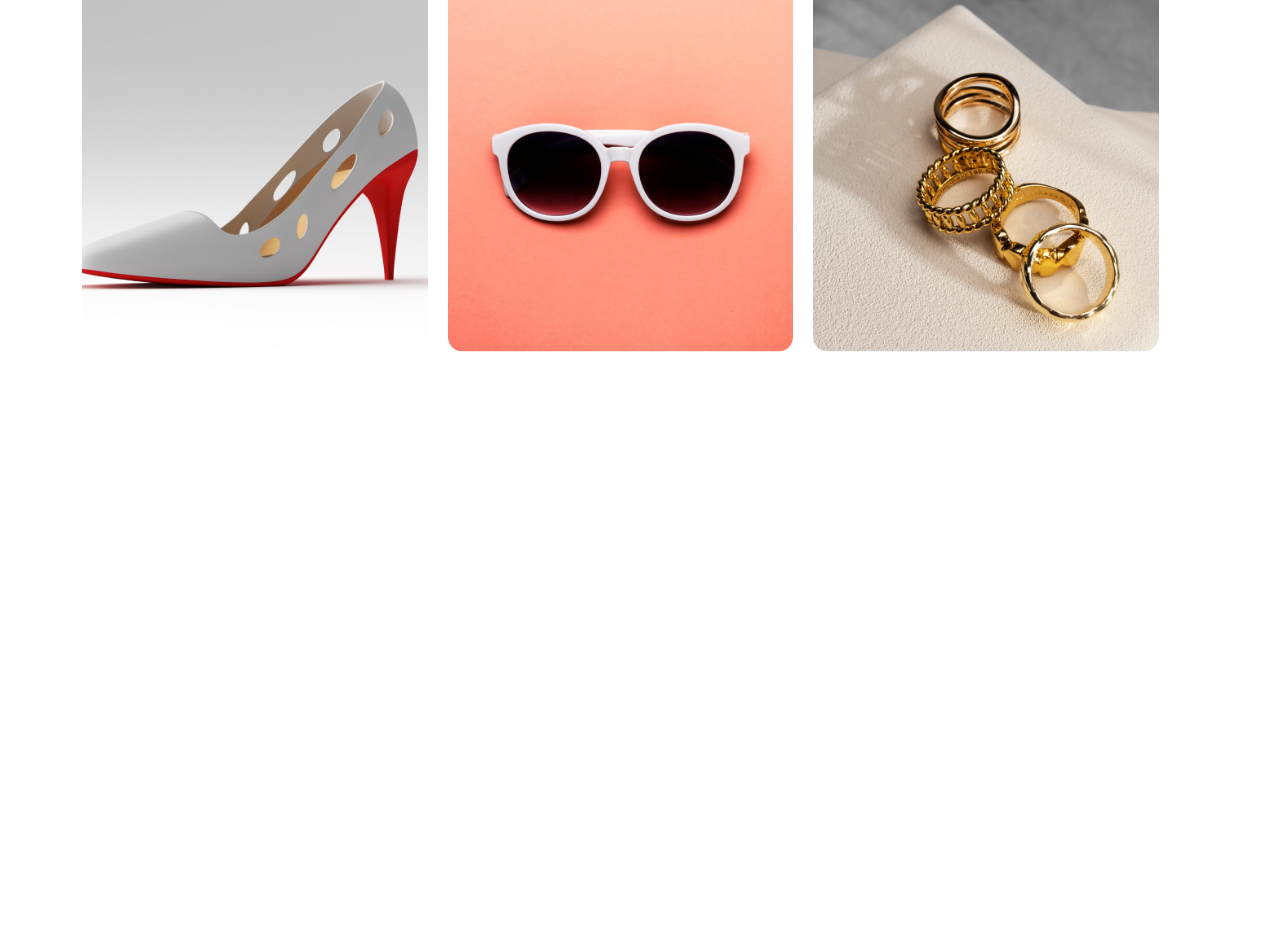
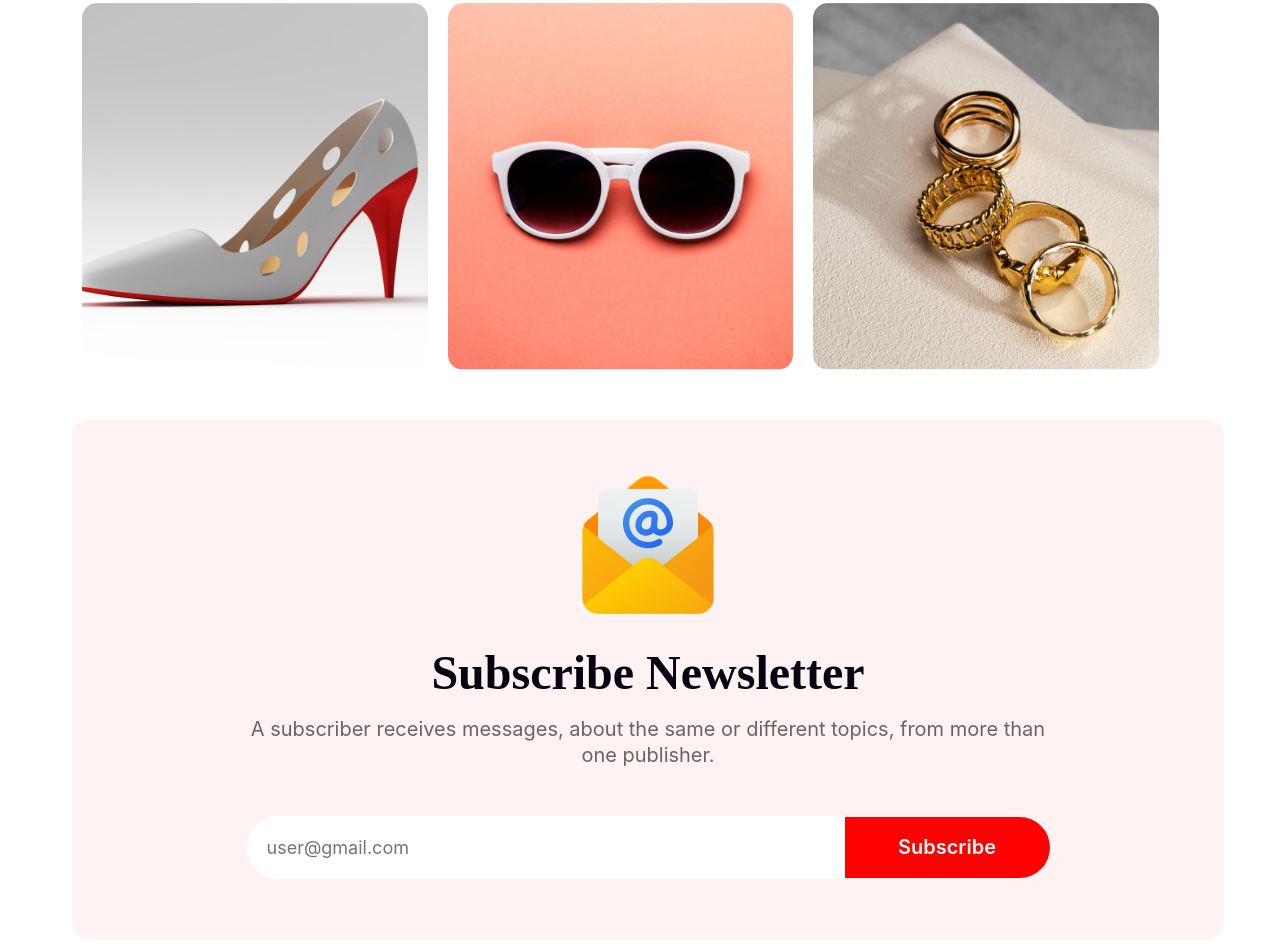
Before and after one commit to nahidhzm/b9-a1, a plain HTML site: page index.html in a window 1280 px wide. Shown: the part 3258-4205 px from the top of the page. Before the commit the page ends 3628 px from the top, so only its background shows below. Drawn offline with Linux system fonts and the light colour scheme.

Commit message:
subscribe section added

```diff
--- a/index.html
+++ b/index.html
@@ -110,6 +110,15 @@
         <!-- end portfolio section -->
 
         <!-- start subscribe section -->
+        <section class="subscription-section">
+            <img src="images/Group 61.png" alt="">
+            <h1>Subscribe Newsletter</h1>
+            <p>A subscriber receives messages, about the same or different topics, from more than one publisher. </p>
+            <form>
+                <input type="text" placeholder="user@gmail.com">
+                <button>Subscribe</button>
+            </form>
+        </section>
         <!-- end subscribe section -->
 
     </main>
--- a/styles/style.css
+++ b/styles/style.css
@@ -263,7 +263,7 @@ body {
     font-family: Inter;
     font-size: 20px;
     font-weight: 400;
-    line-height: 22px;
+    line-height: 28px;
     margin-bottom: 30px;
 }
 
@@ -281,7 +281,68 @@ body {
     width: 32%;
     box-shadow: 1px 1px 1px 1px black;
 }
+
 /* portfolio section end */
 /* start subscribe section */
+.subscription-section {
+    width: 90%;
+    margin: auto;
+    border-radius: 16px;
+    margin-top: 40px;
+    background: rgba(255, 0, 0, 0.05);
+    padding: 50px 0px 0px;
+    text-align: center;
+    justify-content: center;
+    align-items: center;
+}
+
+.subscription-section h1 {
+    color: #070211;
+    text-align: center;
+    font-family: Merriweather;
+    font-size: 48px;
+    font-weight: 900;
+    text-transform: capitalize;
+    margin-bottom: 16px;
+    margin-top: 20px;
+}
+
+.subscription-section p {
+    color: rgba(7, 2, 17, 0.60);
+    font-family: Inter;
+    font-size: 20px;
+    line-height: 26px;
+    width: 70%;
+    margin: auto;
+    margin-bottom: 48px;
+}
+
+.subscription-section form input {
+    width: 50%;
+    height: 61px;
+    padding-left: 20px;
+    font-family: Inter;
+    font-size: 18px;
+    font-weight: 400;
+    border: none;
+    border-radius: 50px 0px 0px 50px;
+    outline: none;
+    margin-bottom: 60px;
+}
+
+.subscription-section form button {
+    width: 205px;
+    height: 61px;
+    border-radius: 0px 50px 50px 0px;
+    background: #F00;
+    border: none;
+    margin-left: -4px;
+    color: #FFF;
+    text-align: center;
+    font-family: Inter;
+    font-size: 20px;
+    font-weight: 600;
+    text-transform: capitalize;
+}
 
 /* end subscribe section */
```
